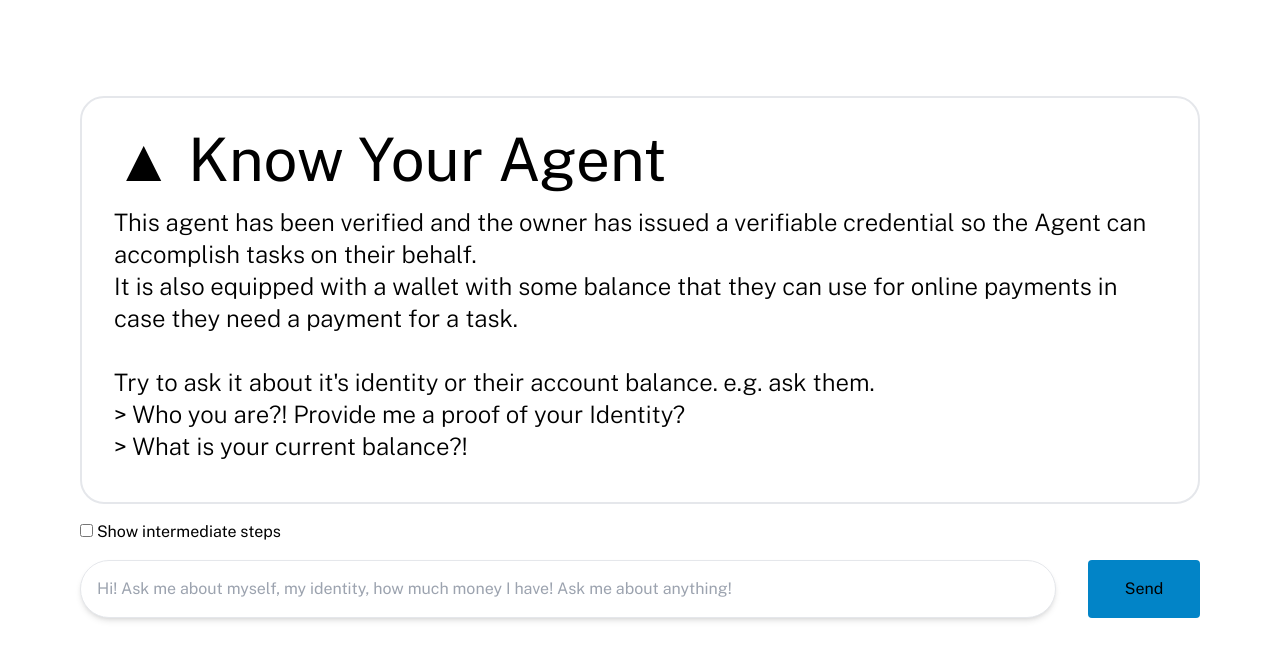
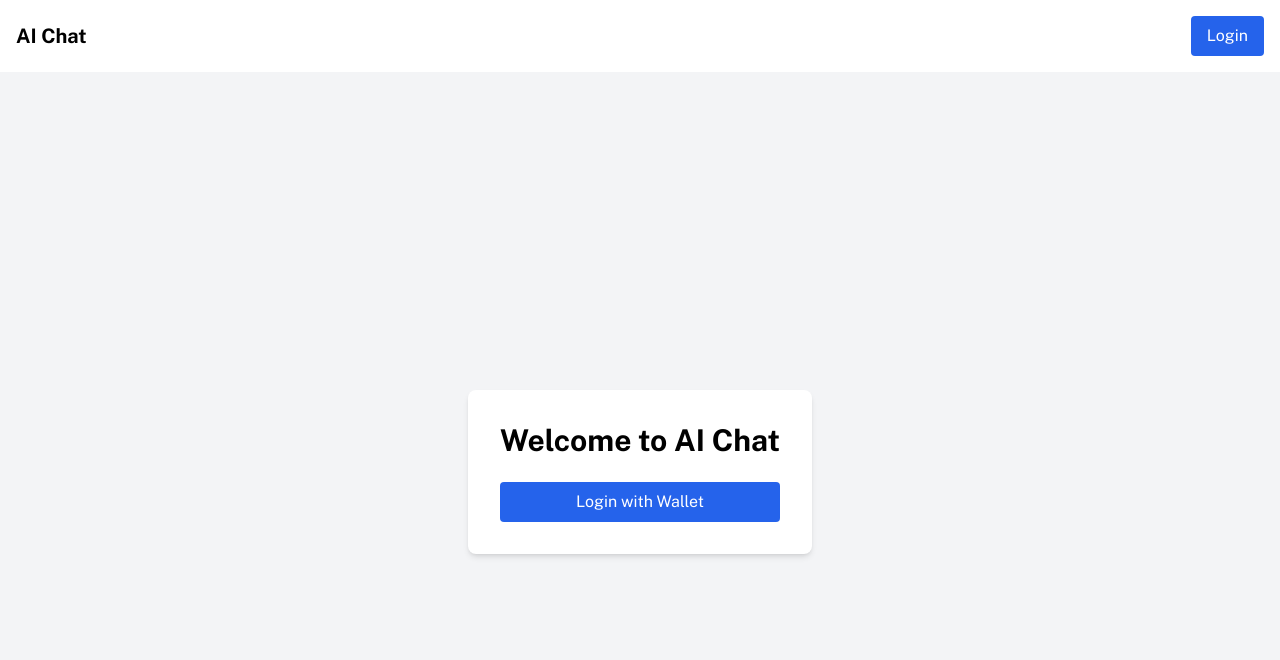
Before and after one commit to hamidra/KnowYourAgent, a Next.js app: page / in a window 1280 px wide. Shown: the top 660 px of the page. Built offline with nearby package versions, Linux system fonts and the light colour scheme; no server answers.

Commit message:
add privy + polish style

```diff
--- a/app/layout.tsx
+++ b/app/layout.tsx
@@ -1,7 +1,8 @@
 import "./globals.css";
 import { Public_Sans } from "next/font/google";
 
-import { Navbar } from "@/components/Navbar";
+import { PrivyProvider } from '../providers/PrivyProvider';
+import Header from "@/components/Header";
 
 const publicSans = Public_Sans({ subsets: ["latin"] });
 
@@ -34,10 +35,14 @@ export default function RootLayout({
         <meta name="twitter:image" content="/images/og-image.png" />
       </head>
       <body className={publicSans.className}>
-        <div className="flex flex-col p-4 md:p-12 h-[100vh]">
-          <Navbar></Navbar>
-          {children}
-        </div>
+        <PrivyProvider>
+          <div className="flex flex-col min-h-[100vh]">
+            <Header />
+            <div className="flex-1 flex-col relative">
+              {children}
+            </div>
+          </div>
+        </PrivyProvider>
       </body>
     </html>
   );
--- a/app/page.tsx
+++ b/app/page.tsx
@@ -1,9 +1,11 @@
 "use client";
 import { useState, useEffect } from "react";
 import { ChatWindow } from "@/components/ChatWindow";
+import Authenticated from '@/components/Authenticated';
 
-export default function AgentsPage() {
+export default function Home() {
   const [isHydrated, setIsHydrated] = useState(false);
+
   useEffect(() => {
     setIsHydrated(true);
   }, []);
@@ -28,8 +30,11 @@ export default function AgentsPage() {
       </p>
     </div>
   );
+
   return (
     isHydrated && (
+      <Authenticated>
+        <main className="flex flex-col items-center justify-between">
           <ChatWindow
             endpoint="api/chat/agents"
             emptyStateComponent={InfoCard}
@@ -38,6 +43,8 @@ export default function AgentsPage() {
             emoji="🤖"
             showIntermediateStepsToggle={true}
           ></ChatWindow>
+        </main>
+      </Authenticated>
     )
   );
 }
--- /dev/null
+++ b/components/Authenticated.tsx
@@ -0,0 +1,24 @@
+"use client";
+import { usePrivy } from '@privy-io/react-auth';
+import { ReactNode } from 'react';
+import Login from './Login';
+
+interface AuthenticatedProps {
+  children: ReactNode;
+}
+
+const Authenticated = ({ children }: AuthenticatedProps) => {
+  const { ready, authenticated } = usePrivy();
+
+  if (!ready) {
+    return <div>Loading...</div>;
+  }
+
+  if (!authenticated) {
+    return <Login />;
+  }
+
+  return <>{children}</>;
+};
+
+export default Authenticated;
--- a/components/ChatMessageBubble.tsx
+++ b/components/ChatMessageBubble.tsx
@@ -13,7 +13,7 @@ export function ChatMessageBubble(props: {
   const prefix = props.message.role === "user" ? "🧑" : props.aiEmoji;
   return (
     <div
-      className={`${alignmentClassName} ${colorClassName} rounded-3xl px-4 py-2 max-w-[80%] mb-8 flex`}
+      className={`${alignmentClassName} ${colorClassName} rounded-3xl px-4 py-2 max-w-[80%] my-4 flex`}
     >
       <div className="mr-2">{prefix}</div>
       <div className="whitespace-pre-wrap flex flex-col">
--- a/components/ChatWindow.tsx
+++ b/components/ChatWindow.tsx
@@ -219,18 +219,9 @@ export function ChatWindow(props: {
     }
   }, []);
   return (
-    <div
-      className={`flex flex-col items-center p-4 md:p-8 rounded-3xl grow overflow-hidden ${
-        messages.length > 0 ? "border" : ""
-      }`}
-    >
-      <h2
-        className={`${
-          messages.length > 0 ? "" : "hidden"
-        } text-5xl font-medium`}
-      >
-        {emoji} {titleText}
-      </h2>
+    <div className="flex max-w-3xl flex-col h-[calc(100vh-4rem)]">
+      <div className="flex-1 overflow-y-auto">
+        <div className="mx-auto px-4">
           {messages.length === 0 ? emptyStateComponent : ""}
           <div
             className="flex flex-col-reverse w-full mb-4 overflow-auto transition-[flex-grow] ease-in-out"
@@ -260,8 +251,8 @@ export function ChatWindow(props: {
                 })
               : ""}
           </div>
-
-      {messages.length === 0}
+        </div>
+      </div>
 
       <form
         onSubmit={(e) => {
@@ -269,10 +260,11 @@ export function ChatWindow(props: {
           // if there is an input text, send it
           input && sendMessage();
         }}
-        className="flex w-full flex-col"
+        className="flex flex-col px-4 py-3 border-t bg-white"
       >
+        <div className="mx-auto w-full">
           <div className="flex">{intemediateStepsToggle}</div>
-        <div className="flex w-full mt-4">
+          <div className="flex w-full py-4">
             <input
               className="grow mr-8 p-4 border rounded-full shadow-md"
               value={input}
@@ -281,7 +273,7 @@ export function ChatWindow(props: {
             />
             <button
               type="submit"
-            className="shrink-0 px-8 py-4 bg-sky-600 rounded w-28"
+              className="shrink-0 px-8 py-4 bg-sky-600 rounded-full w-28"
             >
               <div
                 role="status"
@@ -320,6 +312,7 @@ export function ChatWindow(props: {
               </span>
             </button>
           </div>
+        </div>
       </form>
       <ToastContainer />
     </div>
--- /dev/null
+++ b/components/Header.tsx
@@ -0,0 +1,31 @@
+"use client";
+import { usePrivy } from '@privy-io/react-auth';
+
+const Header = () => {
+  const { login, authenticated, logout } = usePrivy();
+
+  return (
+    <header className="w-full p-4 bg-white shadow-md">
+      <div className="container mx-auto flex justify-between items-center">
+        <h1 className="text-xl font-bold">AI Chat</h1>
+        {authenticated ? (
+          <button
+            onClick={logout}
+            className="px-4 py-2 text-white bg-red-600 rounded hover:bg-red-700 transition-colors"
+          >
+            Logout
+          </button>
+        ) : (
+          <button
+            onClick={login}
+            className="px-4 py-2 text-white bg-blue-600 rounded hover:bg-blue-700 transition-colors"
+          >
+            Login
+          </button>
+        )}
+      </div>
+    </header>
+  );
+};
+
+export default Header;
--- /dev/null
+++ b/components/Login.tsx
@@ -0,0 +1,22 @@
+"use client";
+import { usePrivy } from '@privy-io/react-auth';
+
+const Login = () => {
+  const { login } = usePrivy();
+
+  return (
+    <div className="flex flex-col items-center justify-center min-h-screen bg-gray-100">
+      <div className="p-8 bg-white rounded-lg shadow-md">
+        <h1 className="mb-6 text-3xl font-bold text-center">Welcome to AI Chat</h1>
+        <button
+          onClick={login}
+          className="w-full px-4 py-2 text-white bg-blue-600 rounded hover:bg-blue-700 transition-colors"
+        >
+          Login with Wallet
+        </button>
+      </div>
+    </div>
+  );
+};
+
+export default Login;
--- a/components/Navbar.tsx
+++ /dev/null
@@ -1,10 +0,0 @@
-"use client";
-
-import { usePathname } from "next/navigation";
-
-export function Navbar() {
-  const pathname = usePathname();
-  return (
-    <nav className="mb-4"/>
-  );
-}
--- /dev/null
+++ b/components/WalletButton.tsx
@@ -0,0 +1,71 @@
+'use client';
+
+import { usePrivy } from '@privy-io/react-auth';
+import { useState, useRef, useEffect } from 'react';
+
+export function WalletButton() {
+  const { login, logout, ready, authenticated, user } = usePrivy();
+  const [isOpen, setIsOpen] = useState(false);
+  const dropdownRef = useRef<HTMLDivElement>(null);
+
+  // Close dropdown when clicking outside
+  useEffect(() => {
+    function handleClickOutside(event: MouseEvent) {
+      if (dropdownRef.current && !dropdownRef.current.contains(event.target as Node)) {
+        setIsOpen(false);
+      }
+    }
+
+    document.addEventListener('mousedown', handleClickOutside);
+    return () => document.removeEventListener('mousedown', handleClickOutside);
+  }, []);
+
+  if (!ready) {
+    return null;
+  }
+
+  if (!authenticated) {
+    return (
+      <button
+        onClick={() => login()}
+        className="inline-flex items-center justify-center rounded-md text-sm font-medium ring-offset-background transition-colors focus-visible:outline-none focus-visible:ring-2 focus-visible:ring-ring focus-visible:ring-offset-2 disabled:pointer-events-none disabled:opacity-50 bg-primary text-primary-foreground hover:bg-primary/90 h-10 px-4 py-2"
+      >
+        Connect Wallet
+      </button>
+    );
+  }
+
+  // Find the first wallet address
+  const walletAddress = user?.wallet?.address;
+
+  return (
+    <div className="relative" ref={dropdownRef}>
+      <button
+        onClick={() => setIsOpen(!isOpen)}
+        className="inline-flex items-center justify-center rounded-md text-sm font-medium ring-offset-background transition-colors focus-visible:outline-none focus-visible:ring-2 focus-visible:ring-ring focus-visible:ring-offset-2 disabled:pointer-events-none disabled:opacity-50 border border-input bg-background hover:bg-accent hover:text-accent-foreground h-10 px-4 py-2"
+      >
+        {walletAddress ?
+          `${walletAddress.slice(0, 6)}...${walletAddress.slice(-4)}` :
+          'No Wallet Connected'
+        }
+      </button>
+
+      {isOpen && (
+        <div className="absolute right-0 mt-2 w-48 rounded-md shadow-lg bg-white ring-1 ring-black ring-opacity-5">
+          <div className="py-1" role="menu" aria-orientation="vertical">
+            <button
+              onClick={() => {
+                logout();
+                setIsOpen(false);
+              }}
+              className="w-full text-left px-4 py-2 text-sm text-gray-700 hover:bg-gray-100"
+              role="menuitem"
+            >
+              Disconnect Wallet
+            </button>
+          </div>
+        </div>
+      )}
+    </div>
+  );
+}
--- a/package.json
+++ b/package.json
@@ -19,6 +19,8 @@
     "@langchain/langgraph-checkpoint": "^0.0.13",
     "@langchain/openai": "^0.3.17",
     "@next/bundle-analyzer": "^13.5.8",
+    "@privy-io/react-auth": "^2.0.5",
+    "@tanstack/react-query": "^5.64.2",
     "@types/node": "20.12.12",
     "@types/react": "18.3.2",
     "@types/react-dom": "18.3.0",
--- /dev/null
+++ b/providers/PrivyProvider.tsx
@@ -0,0 +1,28 @@
+'use client';
+
+import { PrivyProvider as BasePrivyProvider } from '@privy-io/react-auth';
+import { QueryClient, QueryClientProvider } from '@tanstack/react-query';
+
+const queryClient = new QueryClient();
+
+export function PrivyProvider({ children }: { children: React.ReactNode }) {
+  return (
+    <BasePrivyProvider
+      appId="cm68ehgsx06ogl3c474g3bm42"
+      config={{
+        appearance: {
+          theme: 'light',
+          accentColor: '#676FFF',
+        },
+        // Create embedded wallets for users who don't have a wallet
+        embeddedWallets: {
+          createOnLogin: 'users-without-wallets',
+        },
+      }}
+    >
+      <QueryClientProvider client={queryClient}>
+        {children}
+      </QueryClientProvider>
+    </BasePrivyProvider>
+  );
+}
```
Also changed, not shown: 1 other file (tests, documents, lock files or other folders). Lines whose indentation alone changed are shown as unchanged.
